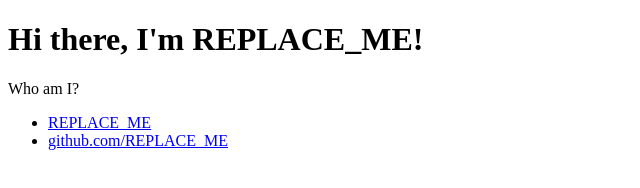
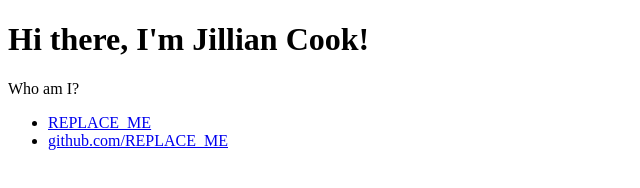
Before and after one commit to jilliancook/jilliancook.github.io, a plain HTML site: page index.html in a window 1280 px wide. Shown: the whole page, without its empty margins (0-640 px from the left). Drawn offline with Linux system fonts and the light colour scheme.

Commit message:
Update index.html

```diff
--- a/index.html
+++ b/index.html
@@ -1,12 +1,12 @@
 <!DOCTYPE html>
 <html>
   <head>
-    <title>REPLACE_ME</title>
+    <title>Jillian Cook</title>
   </head>
   <body>
     <div class="container">
       <div class="blurb">
-        <h1>Hi there, I'm REPLACE_ME!</h1>
+        <h1>Hi there, I'm Jillian Cook!</h1>
         <p>Who am I?</p>
       </div>
     </div>
```
